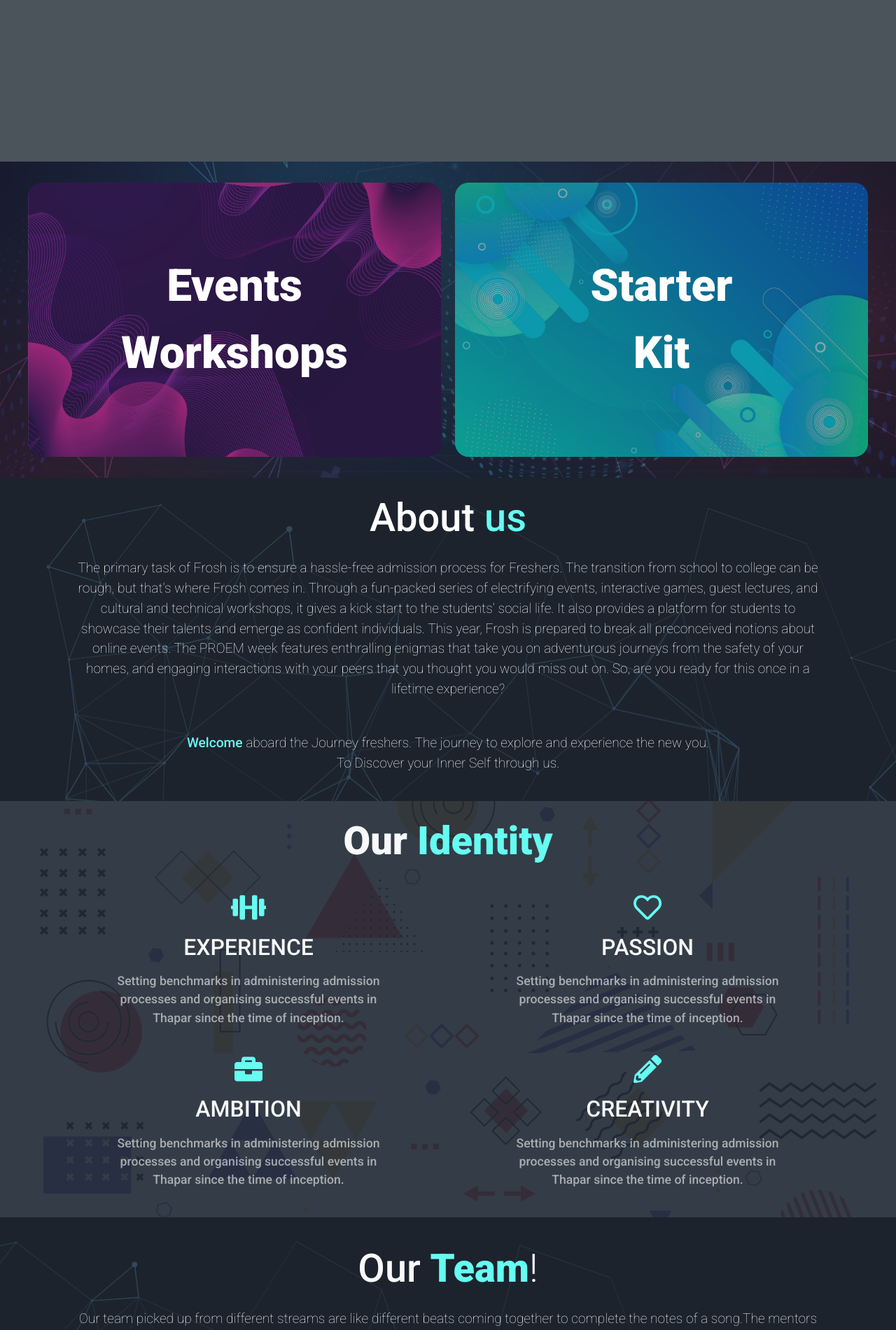
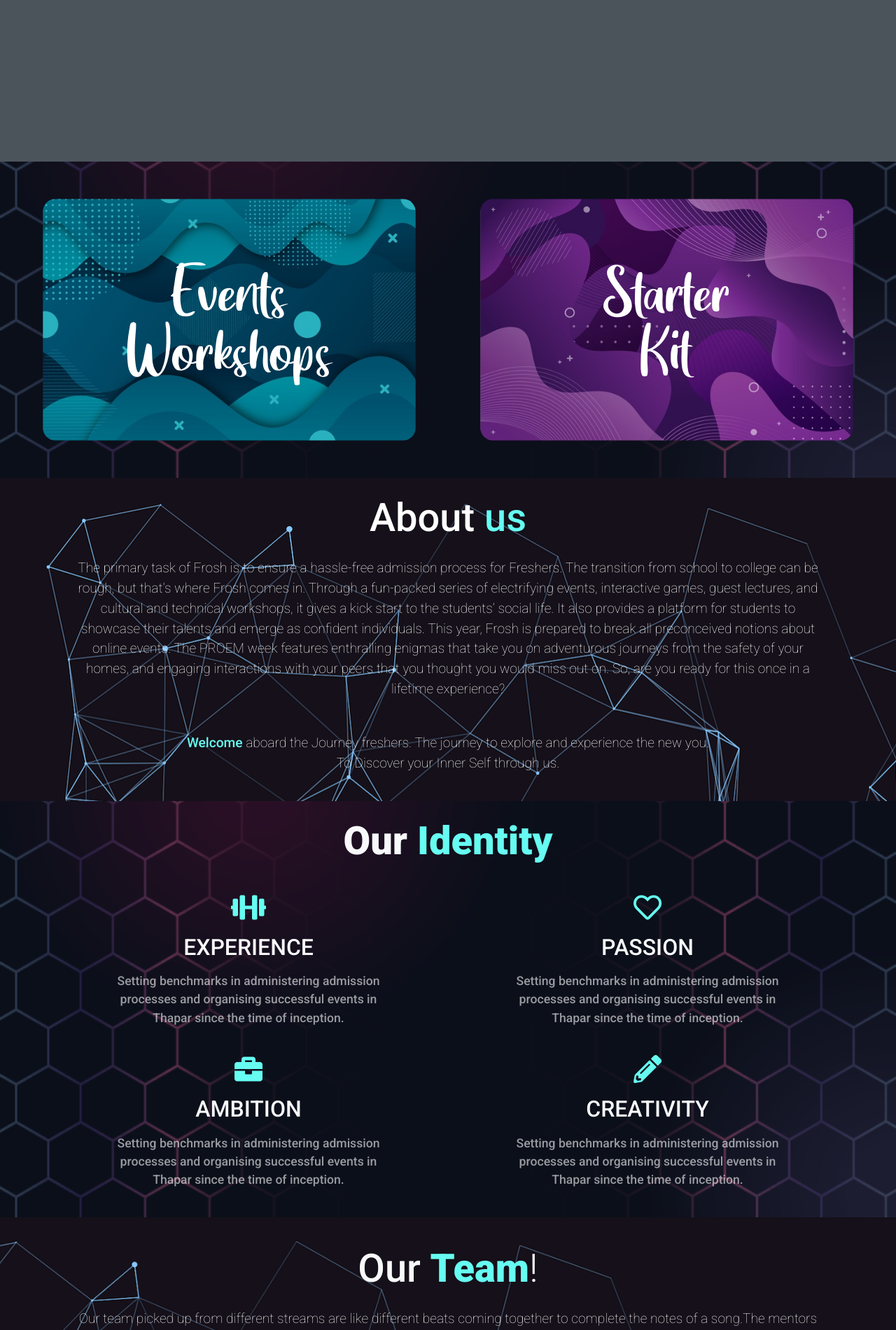
Before and after one commit to FroshTIET/FroshBackend, a Django app: page / in a window 1280 px wide. Shown: the part 569-2470 px from the top of the page at 70% size. Run offline with Django 3.2, Linux system fonts and the light colour scheme; some libraries are stand-ins or nearby versions.

Commit message:
Change home theme

```diff
--- a/src/landingPage/static/landingPage/indexPage/styles.css
+++ b/src/landingPage/static/landingPage/indexPage/styles.css
@@ -78,7 +78,6 @@ html, body{
     justify-content: center;
     align-items: center;
     flex-direction: column;
-
 }
 
 .tagline button{
@@ -118,6 +117,10 @@ html, body{
     background-color: rgba(31, 40, 51, 0.8);
     height: 100%;
 }
+.identity-overlay{
+    background-color: rgba(19, 19, 19, 0.6);
+    height: 100%;
+}
 
 .theme{
     color: #66FCF1;
@@ -125,7 +128,7 @@ html, body{
 
 .our-identity{
     /* height: 100vh; */
-    background: url('./assets/3131118.jpg');
+    background: url('./assets/Annotation 2020-08-15 215735.png');
     background-attachment: fixed;
     background-repeat: no-repeat;
     background-position: center;
@@ -246,7 +249,7 @@ html, body{
 /* END */
 
 .contact-us{
-    background: url('./assets/3131118.jpg');
+    background: url('./assets/Annotation 2020-08-15 215735.png');
     background-position: center;
     background-size: cover;
     background-repeat: no-repeat;
@@ -263,11 +266,7 @@ html, body{
     margin: 0;
     background-color: rgba(31, 40, 51, 0.9);
 }
-.form-contact h4{
-    font-weight: 100;
-    font-size: 1.3rem;
-    line-height: 30px;
-}
+
 .contact-content{
     height: 100%;
     width: 100%;
@@ -278,6 +277,11 @@ html, body{
     height: 100%;
 }
 
+.form-contact h4{
+    font-weight: 100;
+    font-size: 1.3rem;
+    line-height: 30px;
+}
 .contact-us input{
     height: 50px;
 }
@@ -361,7 +365,7 @@ html, body{
     /* border-top: 4px solid #1F2833;
     border-bottom: 4px solid #1F2833; */
     /* background: url('./assets/3131118.jpg'); */
-    background: url('./assets/Optimized-2531-01.png');
+    background: url('./assets/Annotation 2020-08-15 215735.png');
     background-attachment: fixed;
     background-size: cover;
     background-repeat: no-repeat;
@@ -394,7 +398,8 @@ html, body{
     /* cursor: pointer; */
 }
 .eve-card, .start-card{
-    background: red;
+    transform: scale(0.88, 0.88);
+    /* background: red; */
     border-radius: 20px;
     transition: 0.5s;
 }
@@ -404,14 +409,14 @@ html, body{
       -5px -5px 30px 15px rgba(0,0,0,0.22);
   }
 .eve-card{
-    background: url('./assets/3256773.jpg');
+    background: url('./assets/classic-blue-background-theme_23-2148442822.jpg');
     background-position: center;
     background-size: cover;
     background-repeat: no-repeat;
 }
 
 .start-card{
-    background: url('./assets/4162023.jpg');
+    background: url('./assets/abstract-wallpaper-fluid-style_23-2148455811.jpg');
     background-position: center;
     background-size: cover;
     background-repeat: no-repeat;
@@ -419,8 +424,8 @@ html, body{
 
 .evetext, .starttext{
     margin: 100px 100px;
-    font-family: 'Roboto';
-    font-weight: 700;
+    font-family: 'Great-Wishes';
+    /* font-weight: 700; */
     color: white;
     font-size: 4rem;
     transition: 0.4s;
@@ -475,9 +480,10 @@ html, body{
 
 .bg-custom {
     background-color: #222;
-    height: 6338px;
+    /* height: 6338px; */
+    height: 100vh;
     width: 100vw;
-    position: absolute;
+    position: fixed;
     z-index: 100;
   }
   #preloader {
--- a/src/landingPage/templates/landingPage/index.html
+++ b/src/landingPage/templates/landingPage/index.html
@@ -68,10 +68,10 @@
         </div>
     </section>
     <section class="events" id="events">
-        <div class="overlay-evestart row">
+        <div class="row identity-overlay">
             <div class="evework col-12 col-lg-6">
                 <div class="eve-card" onclick="window.location='/events'">
-                    <div class="stareve-overlay">
+                    <div class="">
                         <div class="d-flex justify-content-center align-items-center">
                             <div class="text-center evetext unselectable">Events<br>Workshops</div>
                         </div>
@@ -80,7 +80,7 @@
             </div>
             <div class="starter col-12 col-lg-6">
                 <div class="start-card" onclick="window.location='/starter-kit'">
-                    <div class="stareve-overlay">
+                    <div class="">
                         <div class="d-flex justify-content-center align-items-center">
                             <div class="text-center starttext unselectable">Starter<br>Kit</div>
                         </div>
@@ -90,7 +90,7 @@
         </div>
     </section>
     <section class="about-us" id="about">
-        <div class="overlay">
+        <div class="">
             <div class="container py-4">
                 <h1 data-aos="fade-up" class="display-4 text-center"><strong>About <span class="theme">us</span></strong></h1>
                 <p data-aos="fade-up" class="p-3 about-content text-center">The primary task of Frosh is to ensure a hassle-free admission process for Freshers. The transition from school to college can be rough, but that's where Frosh comes in. Through a fun-packed series of electrifying events, interactive games, guest lectures, and cultural and technical workshops, it gives a kick start to the students’ social life. It also provides a platform for students to showcase their talents and emerge as confident individuals. This year, Frosh is prepared to break all preconceived notions about online events. The PROEM week features enthralling enigmas that take you on adventurous journeys from the safety of your homes, and engaging interactions with your peers that you thought you would miss out on. So, are you ready for this once in a lifetime experience?</p>
@@ -103,7 +103,7 @@
     </section>
 
     <section class="our-identity">
-        <div class="overlay-2">
+        <div class="identity-overlay">
             <div class="container py-4">
                 <h1 data-aos="fade-up" class="display-4 text-center text-light">Our <span class="theme">Identity</span>
                 </h1>
@@ -153,7 +153,7 @@
     </section>
 
     <section class="our-team" id="team">
-        <div class="our-team-content overlay">
+        <div class="our-team-content ">
             <div class="container">
                 <h1 class="display-4 text-center text-light" data-aos="fade-up"><strong>Our</strong> <span class="theme">Team</span>!
                 </h1>
@@ -210,7 +210,7 @@
     </section>
 
     <section class="contact-us" id="contact">
-        <div class="overlay-2">
+        <div class="identity-overlay">
             <div class="container">
                 <h1 class="display-4 text-center pt-3 text-light" data-aos="fade-up"><span class="theme"><strong>Contact</strong></span>
                     <strong>Us</strong></h1>
@@ -277,7 +277,7 @@
                 <div class="links mt-3 row">
                     <div class="col-12 col-lg-4"><a href="https://www.facebook.com/froshtiet/">Facebook</a></div>
                     <div class="col-12 col-lg-4"><a href="https://www.instagram.com/froshtiet/">Instagram</a></div>
-                    <div class="col-12 col-lg-4"><a href="https://www.linkedin.com/froshtiet/">Linkedin</a></div>
+                    <div class="col-12 col-lg-4"><a href="https://www.linkedin.com/company/frosh-tiet">Linkedin</a></div>
                 </div>
             </div>
         </div>
```
